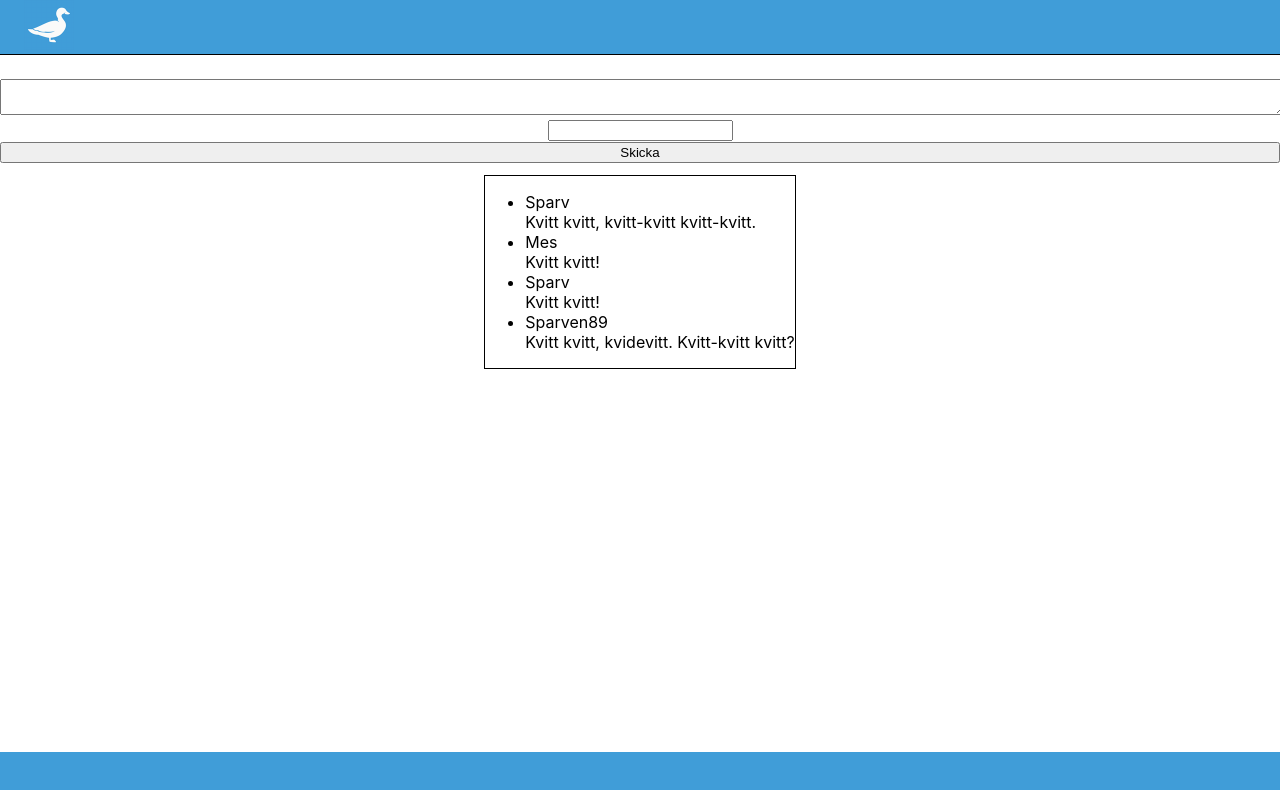
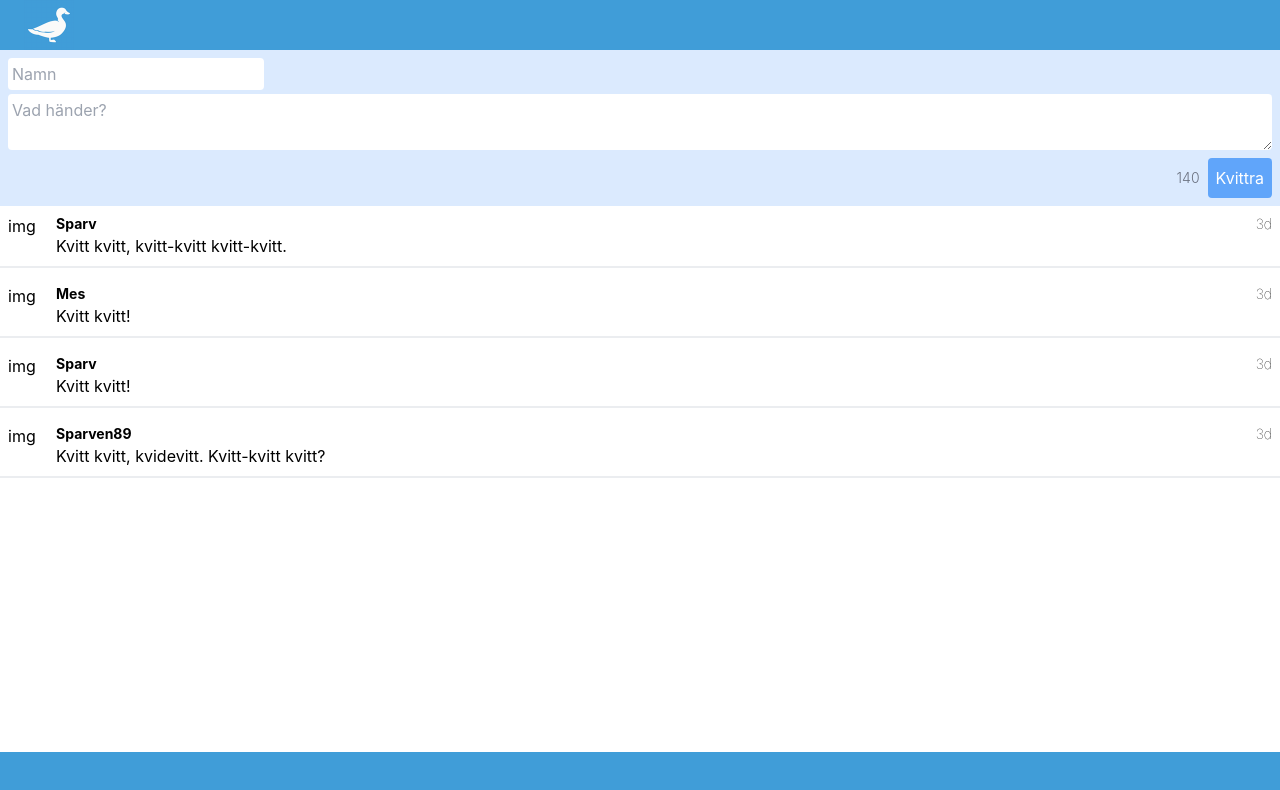
Before and after one commit to Lokes3/kvitter, a React (Create React App) app in the folder app/: page / in a window 1280 px wide. Shown: the top 790 px of the page. Built offline with nearby package versions, Linux system fonts and the light colour scheme; no server answers.

Commit message:
Working on the styling

```diff
--- /dev/null
+++ b/app/craco.config.js
@@ -0,0 +1,7 @@
+module.exports = {
+  style: {
+    postcss: {
+      plugins: [require("tailwindcss"), require("autoprefixer")],
+    },
+  },
+};
--- a/app/src/App.css
+++ b/app/src/App.css
@@ -1,4 +1,6 @@
-html, body, #root {
+html,
+body,
+#root {
   height: 100%;
 }
 
@@ -10,9 +12,7 @@ html, body, #root {
 
 header {
   min-height: 48px;
-  background-color: #409DD8;
-  border-bottom: 1px black solid;
-  margin-bottom: 24px;
+  background-color: #409dd8;
   padding: 0 24px;
 }
 
@@ -39,7 +39,7 @@ header {
 
 footer {
   min-height: 48px;
-  background-color: #409DD8;
+  background-color: #409dd8;
   margin-top: auto;
 }
 
--- a/app/src/App.tsx
+++ b/app/src/App.tsx
@@ -7,8 +7,6 @@ function App() {
   const [data, setData] = useState<Kvitter[] | null>(null);
   useEffect(() => {
     fetchKvitter().then((data: any) => {
-      console.log("Fick data");
-      console.log(data);
       setData(data);
     });
   }, []);
@@ -41,29 +39,35 @@ function App() {
             }
           }}
         >
+          <div className="bg-blue-100 p-2 flex flex-col">
+            <input
+              type="text"
+              name="name"
+              className="mr-auto mb-1 rounded p-1"
+              placeholder="Namn"
+              onInput={(evt) => {
+                setName(evt.currentTarget.value);
+              }}
+            />
             <textarea
-            className="w-full"
+              className="w-full rounded p-1"
               name="kvitt"
+              placeholder="Vad händer?"
               onInput={(evt) => {
                 setContent(evt.currentTarget.value);
               }}
             />
-          <input
-            type="text"
-            name="name"
-            onInput={(evt) => {
-              setName(evt.currentTarget.value);
-            }}
-          />
-          <div>
-            <button className="w-full" type="submit">
-              Skicka
+            <div className="flex items-center mt-2">
+              <div className="ml-auto text-sm font-light text-gray-500 mr-2">140</div>
+              <button className="bg-blue-400 rounded p-2 text-white" type="submit">
+                Kvittra
               </button>
+            </div>
           </div>
         </form>
         {error && <div>Något gick fel!</div>}
 
-        <div className="feed">
+        <div>
           <ListView data={data} />
         </div>
       </div>
@@ -77,18 +81,24 @@ function ListView(props: { data: Kvitter[] | null }) {
   if (!data) {
     return null;
   }
-  console.log(data);
+
   return (
-    <ul>
+    <div className="text-left">
       {data.map((item, i) => {
         return (
-          <li key={i}>
-            <div>{item.user}</div>
+          <div className="p-2 mb-2 border-b-2 border-opacity-75 flex" key={i}>
+            <div className="w-12">img</div>
+            <div className="flex-grow">
+            <div className="flex text-sm">
+              <div className="font-bold">{item.user}</div>
+            <div className="font-thin ml-auto">3d</div>
+            </div>
             <div>{item.message}</div>
-          </li>
+            </div>
+          </div>
         );
       })}
-    </ul>
+    </div>
   );
 }
 
--- /dev/null
+++ b/app/tailwind.config.js
@@ -0,0 +1,11 @@
+module.exports = {
+  purge: ["./src/**/*.{js,jsx,ts,tsx}", "./public/index.html"],
+  darkMode: false, // or 'media' or 'class'
+  theme: {
+    extend: {},
+  },
+  variants: {
+    extend: {},
+  },
+  plugins: [],
+};
```
Also changed, not shown: app/package.json (+9 -3 lines), app/src/index.css (+7 -5 lines), 2 other files (tests, documents, lock files or other folders). Lines whose indentation alone changed are shown as unchanged.
